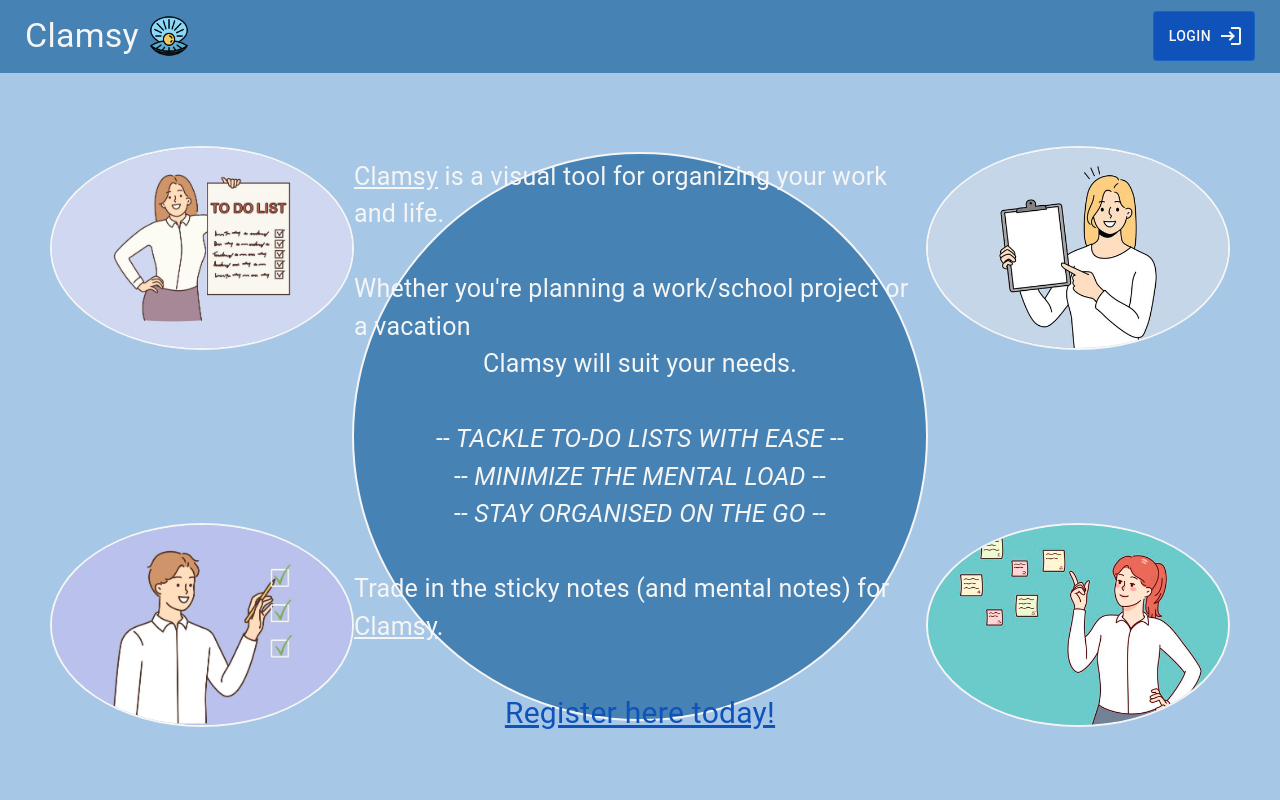
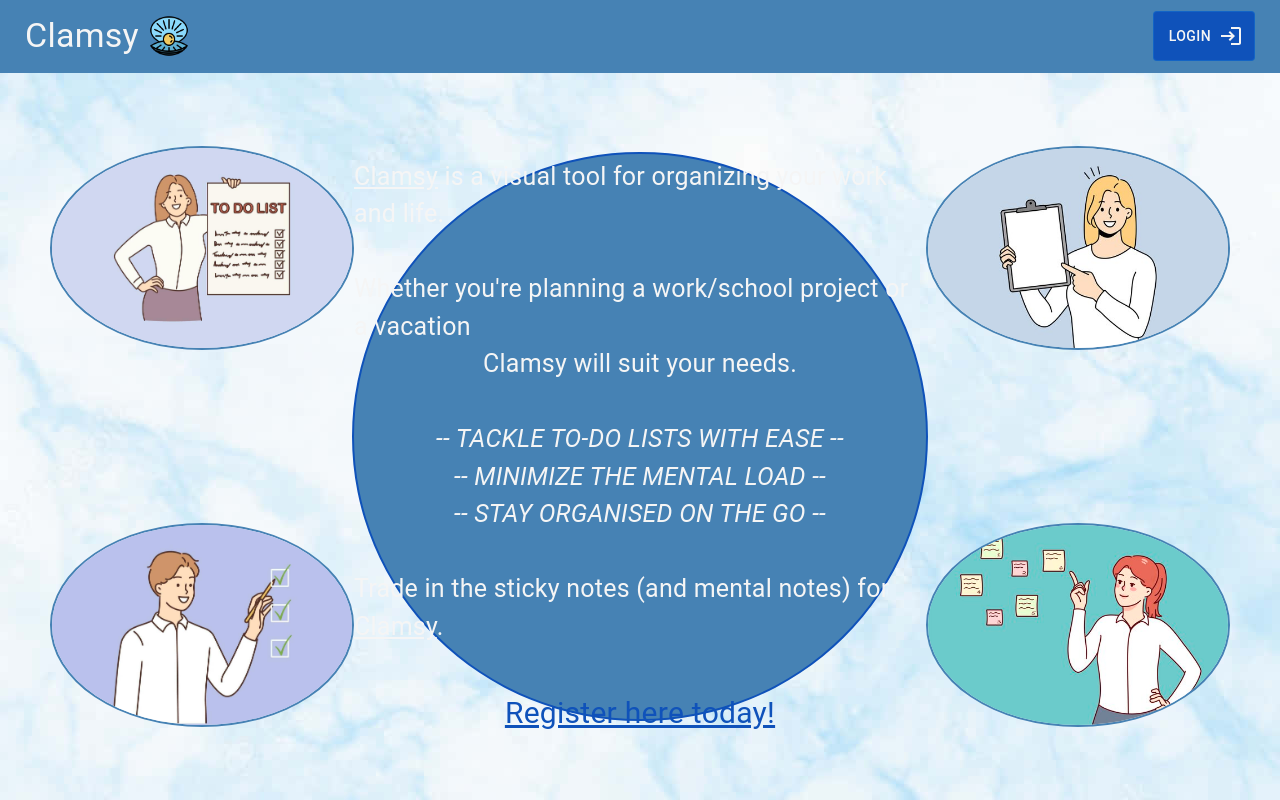
Before and after one commit to iliask796/final-project-react, a React (Create React App) app: page / in a window 1280 px wide. Built offline with nearby package versions, Linux system fonts and the light colour scheme; no server answers.

Commit message:
Updated Styles

```diff
--- a/src/stylesheets/app.css
+++ b/src/stylesheets/app.css
@@ -2,7 +2,8 @@
     margin:0;
     width: 100vw;
     height: 100vh;
-    background-color:#A7C7E7;
+    /* background-color:#A7C7E7; */
+    background-image: url('../utility/images/background.jpg');
 
     display: grid;
     grid-template-areas:
--- a/src/stylesheets/header.css
+++ b/src/stylesheets/header.css
@@ -34,23 +34,23 @@
 .header > .workspace-info > .project {
     display: flex;
     align-items: center;
-    width: 475px;
+    width: 600px;
     gap: 10px;
+    background-color: #f5f5f5;
 }
 
 .header > .workspace-info > .project > .project-name {
-    width: 91%;
+    width: 45%;
+
 }
 
-.header > .workspace-info > .project-date  {
-    background-color: #f5f5f5;
-    border-radius: 5px;
-    width: 150px;
+.header > .workspace-info > .project > .project-date  {
+    width: 35%;
 }
 
 .header > .workspace-info > .project > .project-action {
     color: #0f52ba;
-    width: 9%;
+    width: 7%;
 }
 
 .header > .workspace-info > .project > .project-action:hover {
--- a/src/stylesheets/main.css
+++ b/src/stylesheets/main.css
@@ -20,7 +20,7 @@
 .main > .img-area-1 > .img {
     width: 300px;
     border-radius: 50%;
-    border: 2px solid #f5f5f5;
+    border: 2px solid #4682B4;
     cursor: pointer;
 }
 
@@ -42,7 +42,7 @@
 .main > .img-area-2 > .img {
     width: 300px;
     border-radius: 50%;
-    border: 2px solid #f5f5f5;
+    border: 2px solid #4682B4;
     cursor: pointer;
 }
 
@@ -59,7 +59,7 @@
     width: 100%;
     height: 75%;
     border-radius: 50%;
-    border: 2px solid #f5f5f5;
+    border: 2px solid #0F52BA;
     padding-top: 20px;
 
     display: flex;
--- a/src/stylesheets/workspace.css
+++ b/src/stylesheets/workspace.css
@@ -13,7 +13,7 @@
 }
 
 .workspace::-webkit-scrollbar-corner {
-    background: #A7C7E7;
+    background: #f5f5f5;
 }
 
 .workspace::-webkit-scrollbar-track {
```
Also changed, not shown: src/utility/images/background.jpg (added).
